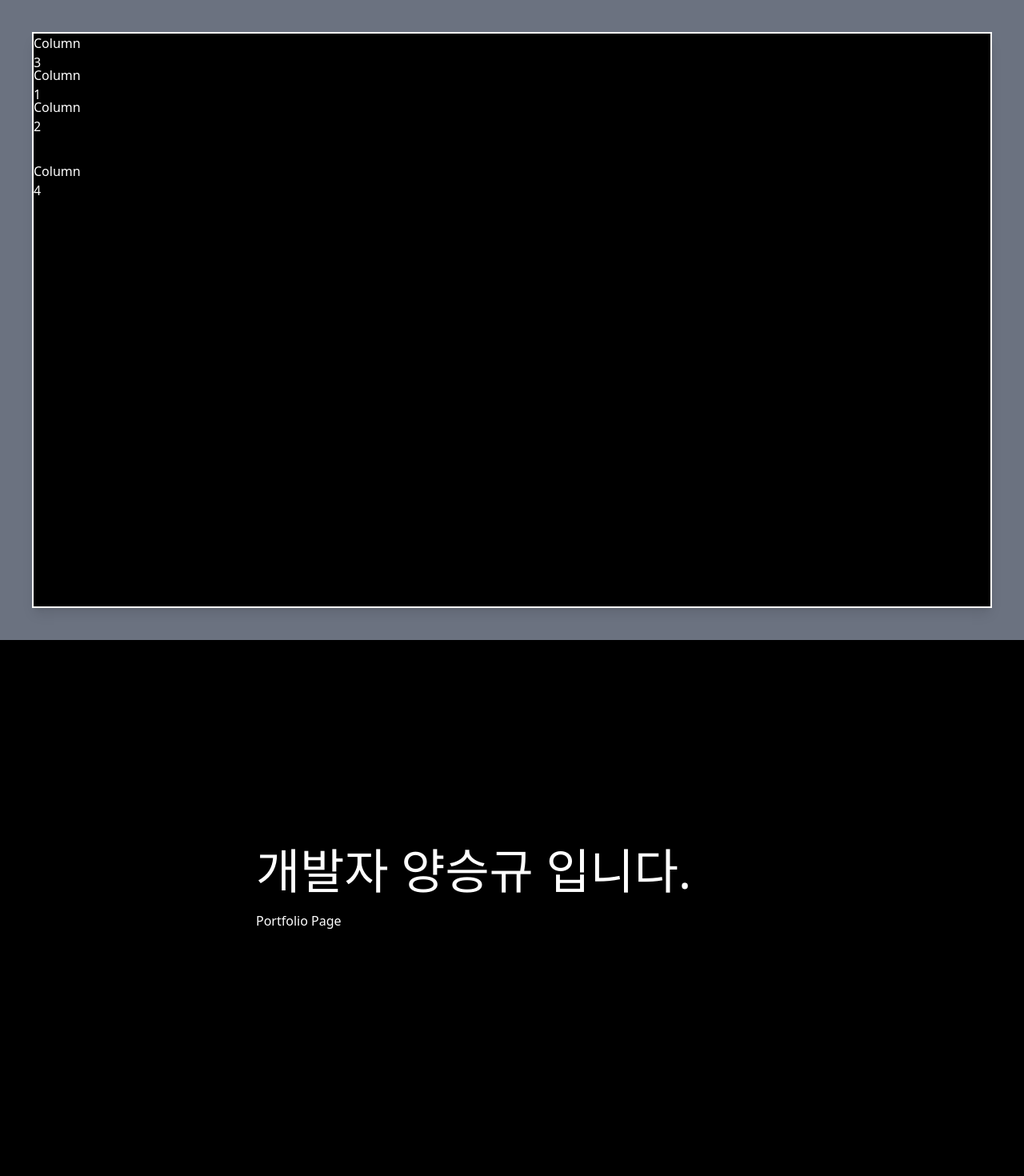
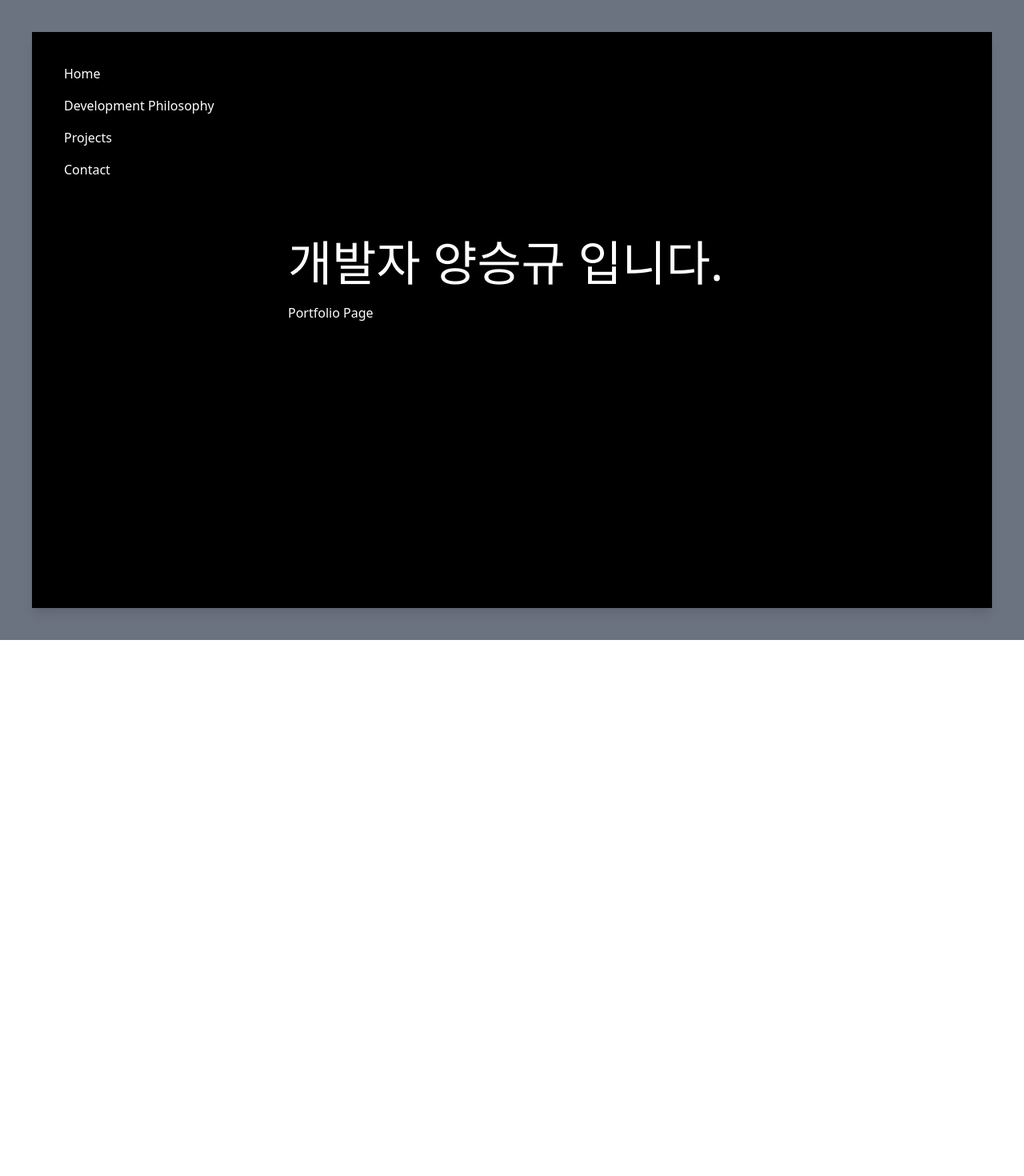
Before and after one commit to SoonQchernobyl/SoonQchernobyl.github.io, a Vue app in the folder portfolio/: page / in a window 1280 px wide. Shown: the top 1470 px of the page at 80% size. After the commit the page ends 800 px from the top, so only its background shows below. Built offline with nearby package versions, Linux system fonts and the light colour scheme.

Commit message:
made swiper option

```diff
--- a/portfolio/package.json
+++ b/portfolio/package.json
@@ -10,6 +10,8 @@
   "dependencies": {
     "core-js": "^3.8.3",
     "postcss-cli": "^11.0.0",
+    "scrollama": "^3.2.0",
+    "swiper": "^11.1.4",
     "vue": "^3.2.13"
   },
   "devDependencies": {
--- a/portfolio/src/components/HelloWorld.vue
+++ b/portfolio/src/components/HelloWorld.vue
@@ -1,75 +1,119 @@
 <template>
-  <head>
-    <meta charset="utf-8" />
-    <meta http-equiv="X-UA-Compatible" content="IE=edge" />
-    <meta name="viewport" content="width=device-width,initial-scale=1.0" />
-    <link rel="icon" href="/favicon.ico" />
-    <title>portfolio</title>
-  </head>
-  <body class="">
-    <div
-      class="w-screen h-screen bg-gray-500 flex justify-center items-center p-10"
+  <div class="w-screen h-screen bg-gray-500 flex justify-center items-center p-10">
+    <div class="w-full h-full bg-black shadow-lg relative overflow-hidden">
+      <!-- Vertical Menu -->
+      <ol class="absolute top-10 left-10 z-10 text-white">
+        <li class="mb-4">Home</li>
+        <li class="mb-4">Development Philosophy</li>
+        <li class="mb-4">Projects</li>
+        <li class="mb-4">Contact</li>
+      </ol>
+
+      <swiper
+        :effect="'creative'"
+        :creativeEffect="{
+          prev: {
+            shadow: true,
+            translate: [0, '-100%', -500],
+          },
+          next: {
+            shadow: true,
+            translate: [0, '100%', -500],
+          },
+        }"
+        :modules="modules"
+        :direction="'vertical'"
+        :mousewheel="true"
+        :loop="true"
+        class="mySwiper w-full h-full"
       >
-      <div class="w-full h-full bg-black shadow-lg">
-        <div class="w-full h-full border-2 border-white flex">
-          <ol class="relative flex flex-wrap flex-col">
-            <li class="absolute text-white top-10"><div>Column 1</div></li>
-            <li class="absolute text-white top-20"><div>Column 2</div></li>
-            <li class="absolute text-white top-30"><div>Column 3</div></li>
-            <li class="absolute text-white top-40"><div>Column 4</div></li>
-          </ol>
-        </div>
-      </div>
-    </div>
-
-    <main class="">
-      <section
-        class="flex justify-between bg-black text-white pr-80 pl-80 pt-60 items-start"
-        style="height: 950px"
-      >
+        <swiper-slide>
+          <section class="flex justify-between bg-black text-white pr-80 pl-80 pt-60 items-start h-full">
             <div class="leading-relaxed">
               <h1 class="text-6xl leading-relaxed">개발자 양승규 입니다.</h1>
               <h3>Portfolio Page</h3>
             </div>
           </section>
-      <section
-        class="flex justify-between bg-white text-black pr-80 pl-80 pt-60 items-start"
-        style="height: 950px"
-      >
+        </swiper-slide>
+        <swiper-slide>
+          <section class="flex justify-between bg-black text-white pr-80 pl-80 pt-60 items-start h-full">
             <div class="leading-relaxed">
               <h1 class="text-6xl leading-relaxed">Who am i?</h1>
-          <h3>Concept page</h3>
+              <h3>Development Philosophy</h3>
             </div>
           </section>
-      <section
-        class="flex justify-between bg-black text-white pr-80 pl-80 pt-60 items-start"
-        style="height: 950px"
-      >
-        <div class="leading-relaxed">
+        </swiper-slide>
+        <swiper-slide>
+          <section class="flex flex-col justify-start bg-black text-white pr-80 pl-80 pt-60 items-start h-full">
+            <div class="leading-relaxed mb-20">
               <h1 class="text-6xl leading-relaxed">I Made ...</h1>
-          <h3>Project Page</h3>
+              <h3>Projects</h3>
+            </div>
+            <div class="grid grid-cols-2 gap-4 w-full">
+              <div class="bg-gray-800 p-4 rounded border border-white">
+                <h4 class="text-xl mb-2">Project 1</h4>
+                <p>Description of Project 1</p>
+                <a href="#" class="text-blue-400 hover:underline">Link to Project 1</a>
+              </div>
+              <div class="bg-gray-800 p-4 rounded border border-white">
+                <h4 class="text-xl mb-2">Project 2</h4>
+                <p>Description of Project 2</p>
+                <a href="#" class="text-blue-400 hover:underline">Link to Project 2</a>
+              </div>
+              <div class="bg-gray-800 p-4 rounded border border-white">
+                <h4 class="text-xl mb-2">Project 3</h4>
+                <p>Description of Project 3</p>
+                <a href="#" class="text-blue-400 hover:underline">Link to Project 3</a>
+              </div>
+              <div class="bg-gray-800 p-4 rounded border border-white">
+                <h4 class="text-xl mb-2">Project 4</h4>
+                <p>Description of Project 4</p>
+                <a href="#" class="text-blue-400 hover:underline">Link to Project 4</a>
+              </div>
             </div>
           </section>
-    </main>
-  </body>
+        </swiper-slide>
+        <swiper-slide>
+          <section class="flex justify-between bg-black text-white pr-80 pl-80 pt-60 items-start h-full">
+            <div class="leading-relaxed">
+              <h1 class="text-6xl leading-relaxed">Contact right now!</h1>
+              <h3>Contact</h3>
+            </div>
+          </section>
+        </swiper-slide>
+      </swiper>
+    </div>
+  </div>
 </template>
 
 <script>
+import { Swiper, SwiperSlide } from 'swiper/vue';
+import { EffectCreative, Mousewheel } from 'swiper/modules';
+import 'swiper/css';
+import 'swiper/css/effect-creative';
+import 'swiper/css/mousewheel';
+
 export default {
-  name: "HelloWorld",
-  props: {
-    msg: String,
+  components: {
+    Swiper,
+    SwiperSlide,
+  },
+  setup() {
+    return {
+      modules: [EffectCreative, Mousewheel],
+    };
   },
 };
 </script>
 
-<!-- Add "scoped" attribute to limit CSS to this component only -->
 <style scoped>
-* {
-  box-sizing: border-box;
-  max-width: 100%;
+.swiper {
+  width: 100%;
+  height: 100%;
 }
-body {
-  overflow-x: hidden;
+
+.swiper-slide {
+  background-position: center;
+  background-size: cover;
 }
 </style>
--- a/portfolio/src/main.js
+++ b/portfolio/src/main.js
@@ -1,4 +1,7 @@
 import { createApp } from "vue";
 import App from "./App.vue";
 
+import "swiper/css";
+import "swiper/css/bundle";
+
 createApp(App).mount("#app");
```
Also changed, not shown: 1 other file (tests, documents, lock files or other folders). Lines whose indentation alone changed are shown as unchanged.
